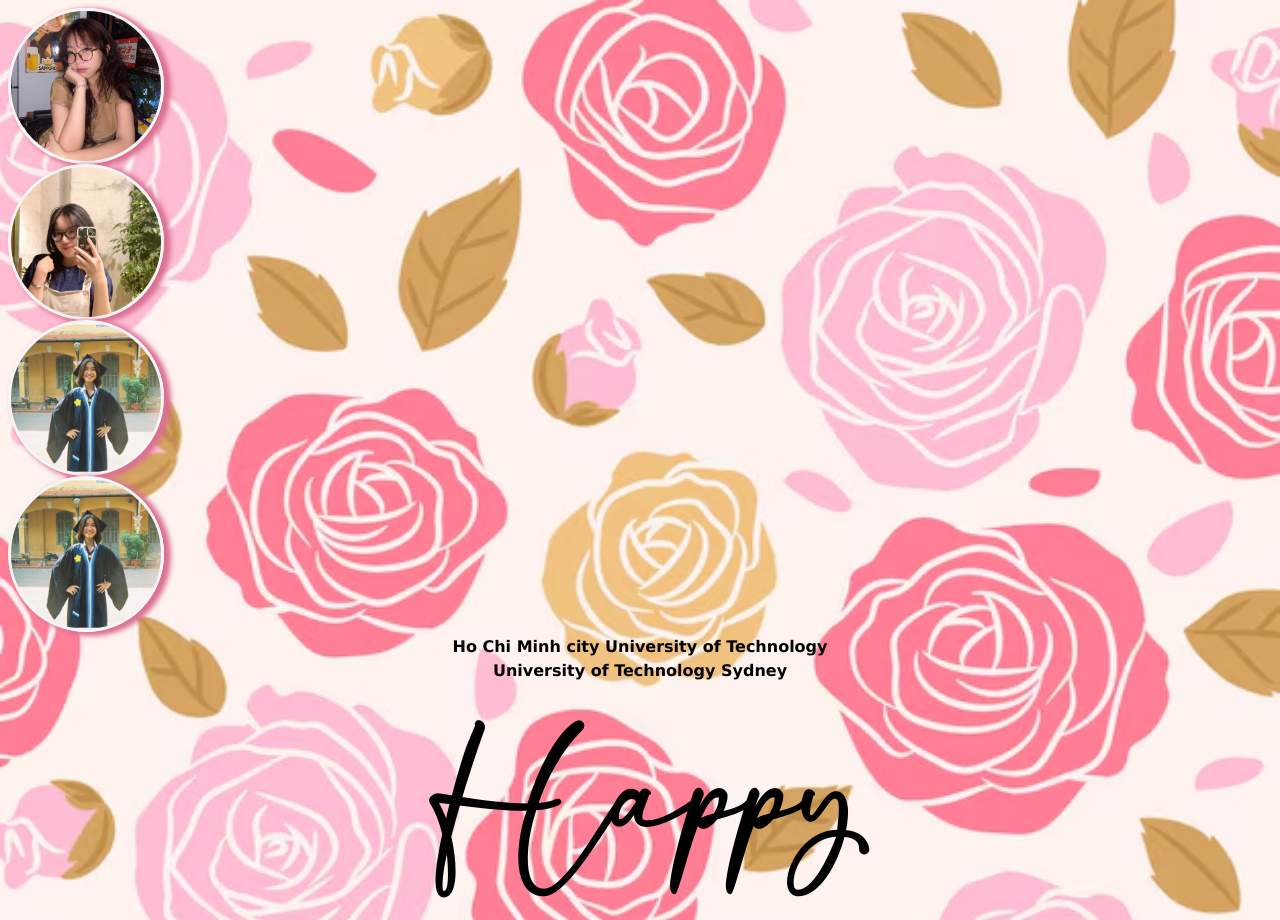
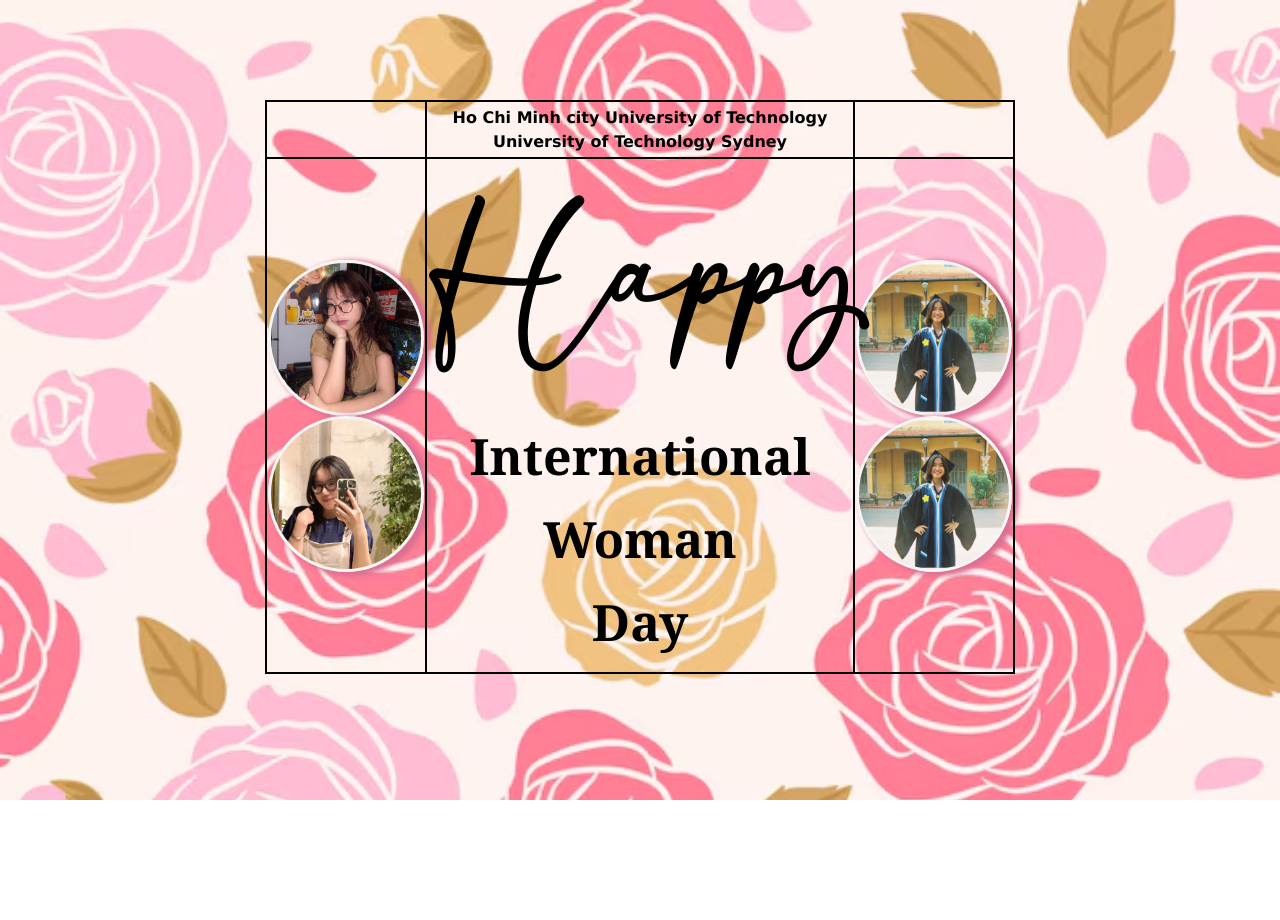
Before and after one commit to 70kg-bug/twenten4, a plain HTML site: page index.html in a window 1280 px wide. Shown: the top 920 px of the page. After the commit the page ends 800 px from the top, so only its background shows below. Drawn offline with Linux system fonts and the light colour scheme.

Commit message:
Update index.html

```diff
--- a/index.html
+++ b/index.html
@@ -3,21 +3,37 @@
     <head>
         <link rel="stylesheet" href="twenten.css">
     </head>
-    <body class="room-container">
-        <div class="chair1"></div>
-        <div class="chair2"></div>
-        <div class="chair3"></div>
-        <div class="chair4"></div>
+    <body>
+        <table>
+            <tr>
+                <td></td>
+                <td>
                     <header>
                         <h2>Ho Chi Minh city University of Technology</h2>
                         <h2>University of Technology Sydney</h2>
                     </header>
+                </td>
+                <td></td>
+            </tr>
 
+            <tr>
+                <td>
+                    <div class="chair1"></div>
+                    <div class="chair2"></div>
+                </td>
+                <td>
                     <a href="from_iframe_video_page.html" title="click me"><h1 class="font">Happy</h1></a>
-        <div class="font">
+                    <div class="fontt">
                         <h1 class="context">International</h1>
                         <h1 class="context">Woman</h1>
                         <h1 class="context">Day</h1>
                     </div>
+                </td>
+                <td>
+                    <div class="chair3"></div>
+                    <div class="chair4"></div>
+                </td>
+            </tr>
+        </table>
     </body>
 </html>
```
Lines whose indentation alone changed are shown as unchanged.
